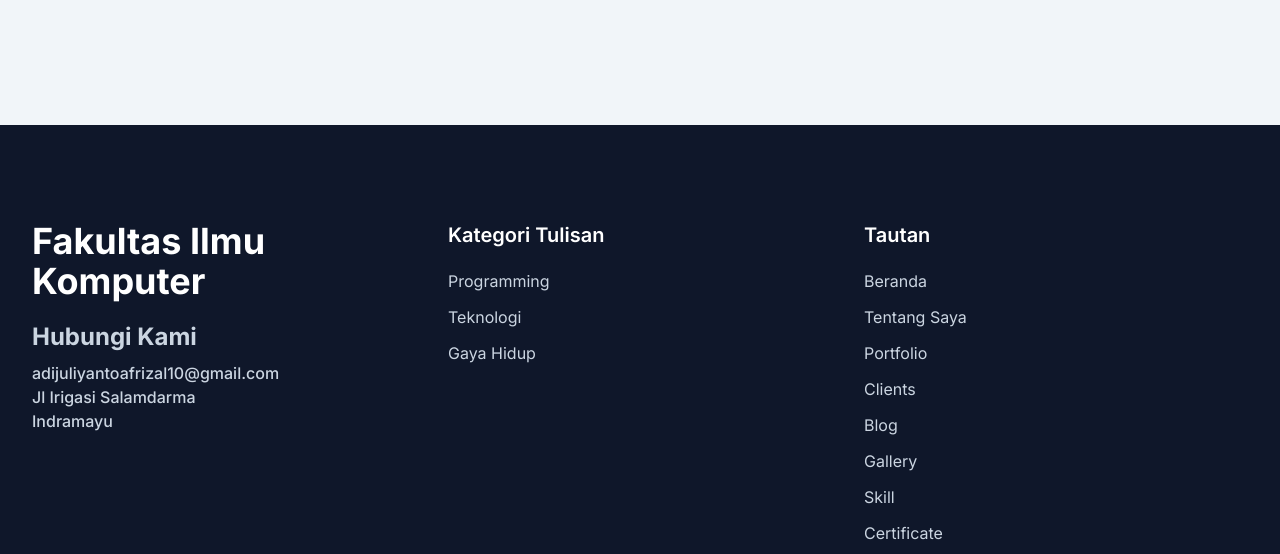
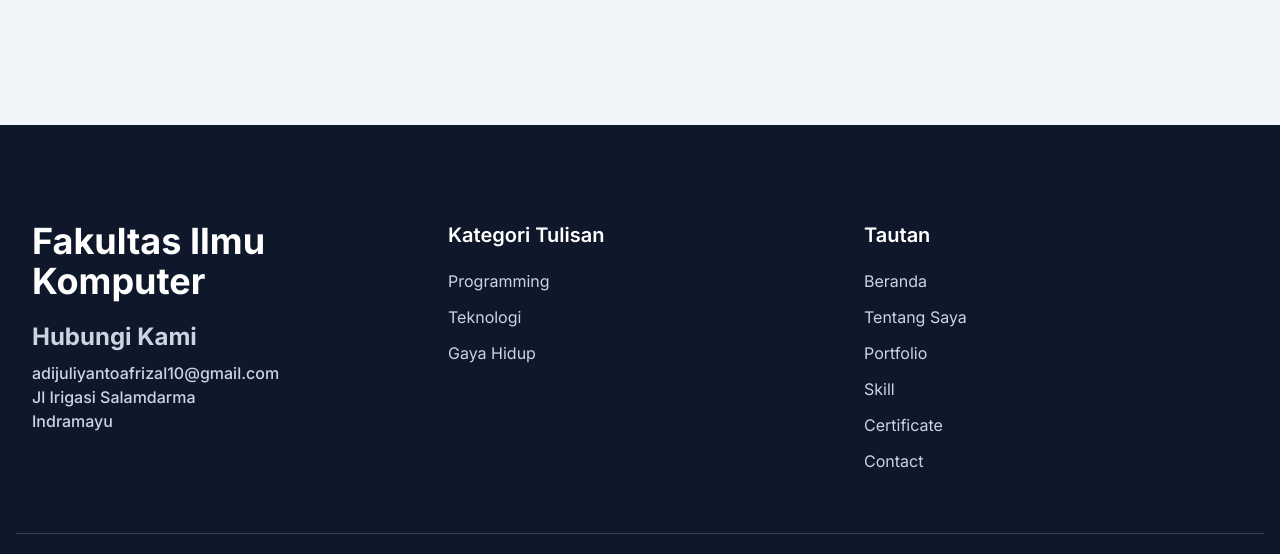
Before and after one commit to Afrizal-10/portfolio-afrizal, a website: page index.html in a window 1280 px wide. Shown: the part 6208-6762 px from the top of the page. Drawn offline with nearby package versions, Linux system fonts and the light colour scheme; a web font is replaced by a local one.

Commit message:
fix perbaikan + update

```diff
--- a/index.html
+++ b/index.html
@@ -1049,27 +1049,6 @@
               </li>
               <li>
                 <a
-                  href="#clients"
-                  class="inline-block mb-3 text-base hover:text-primary"
-                  >Clients</a
-                >
-              </li>
-              <li>
-                <a
-                  href="#blog"
-                  class="inline-block mb-3 text-base hover:text-primary"
-                  >Blog</a
-                >
-              </li>
-              <li>
-                <a
-                  href="#gallery"
-                  class="inline-block mb-3 text-base hover:text-primary"
-                  >Gallery</a
-                >
-              </li>
-              <li>
-                <a
                   href="#skills"
                   class="inline-block mb-3 text-base hover:text-primary"
                   >Skill</a
```
